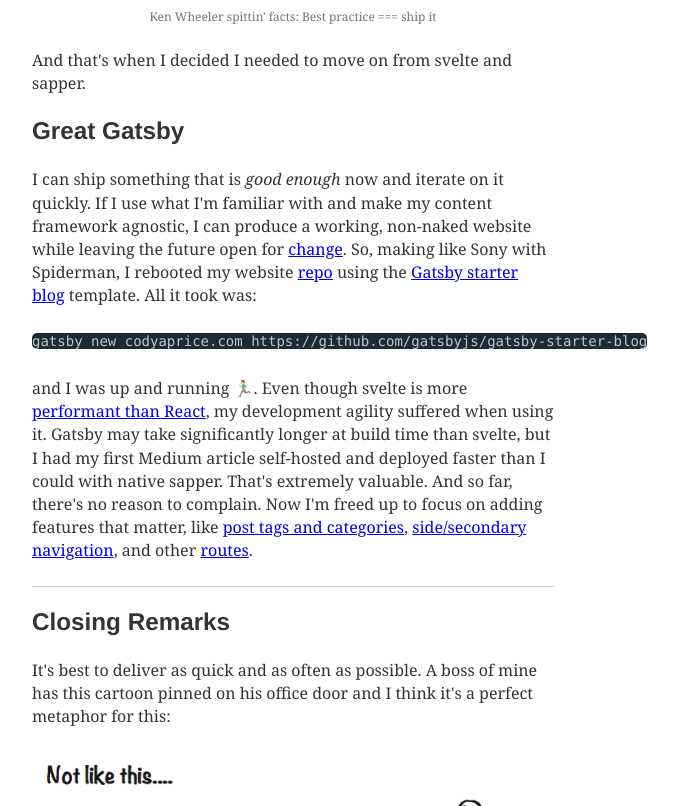
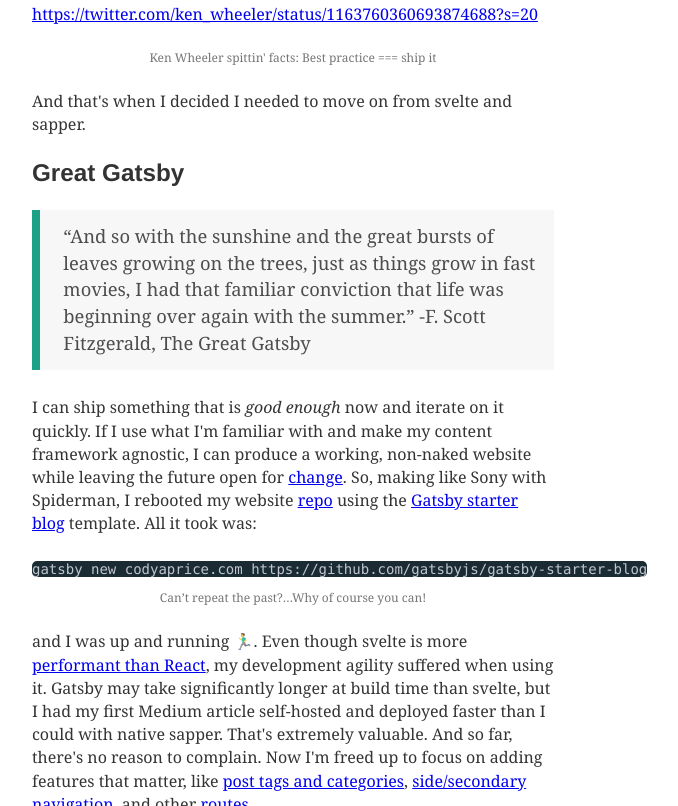
Before and after one commit to cody-dot-js/codyaprice.com-legacy, a Gatsby site: page /the-best-practice-is-shipping/ in a window 1280 px wide. Shown: the part 4254-5060 px from the top of the page, without its empty margins (347-1025 px from the left). Built offline with nearby package versions, Linux system fonts and the light colour scheme; Gatsby itself is replaced by a stand-in of ours; some packages are replaced by stand-ins of ours; code samples lack their colours; what typography-theme-noriega would draw is missing.

Commit message:
add some captions..

````diff
--- a/content/blog/the-best-practice-is-shipping/index.md
+++ b/content/blog/the-best-practice-is-shipping/index.md
@@ -99,6 +99,10 @@
 
 <https://twitter.com/veneficaultrix/status/1003039904346132481?s=20>
 
+<figcaption class="tweet">
+  Why aren't we talking about the mouthfeel, y'all? 🤔
+</figcaption>
+
 At the beginning of this post, I mentioned what I want my website to contain:
 blog posts, tutorials and knowledge sharing, projects, portfolio, content, etc.
 Blog posts are great to pad websites with when fresh. Generally, they're just
@@ -141,6 +145,11 @@
 
 ## Great Gatsby
 
+> “And so with the sunshine and the great bursts of leaves growing on the trees,
+> just as things grow in fast movies, I had that familiar conviction that life
+> was beginning over again with the summer.” -F. Scott Fitzgerald,
+> The Great Gatsby
+
 I can ship something that is _good enough_  now and iterate on it quickly. If I
 use what I'm familiar with and make my content framework agnostic, I can produce
 a working, non-naked website while leaving the future open for
@@ -154,6 +163,10 @@
 ```shell
 gatsby new codyaprice.com https://github.com/gatsbyjs/gatsby-starter-blog
 ```
+
+<figcaption>
+  Can’t repeat the past?…Why of course you can!
+</figcaption>
 
 and I was up and running 🏃‍♂️. Even though svelte is more
 [performant than React](https://svelte.dev/blog/write-less-code),
````
